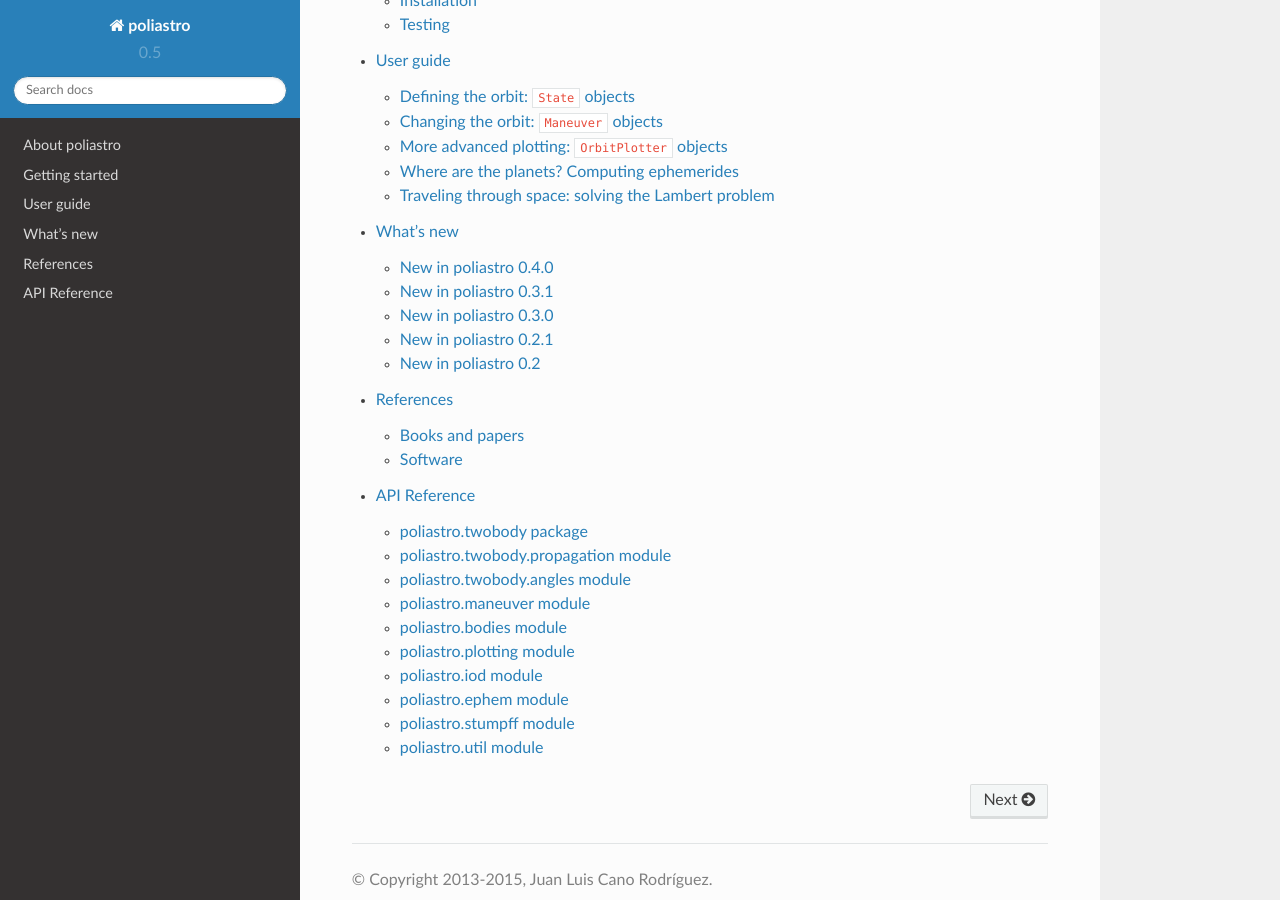
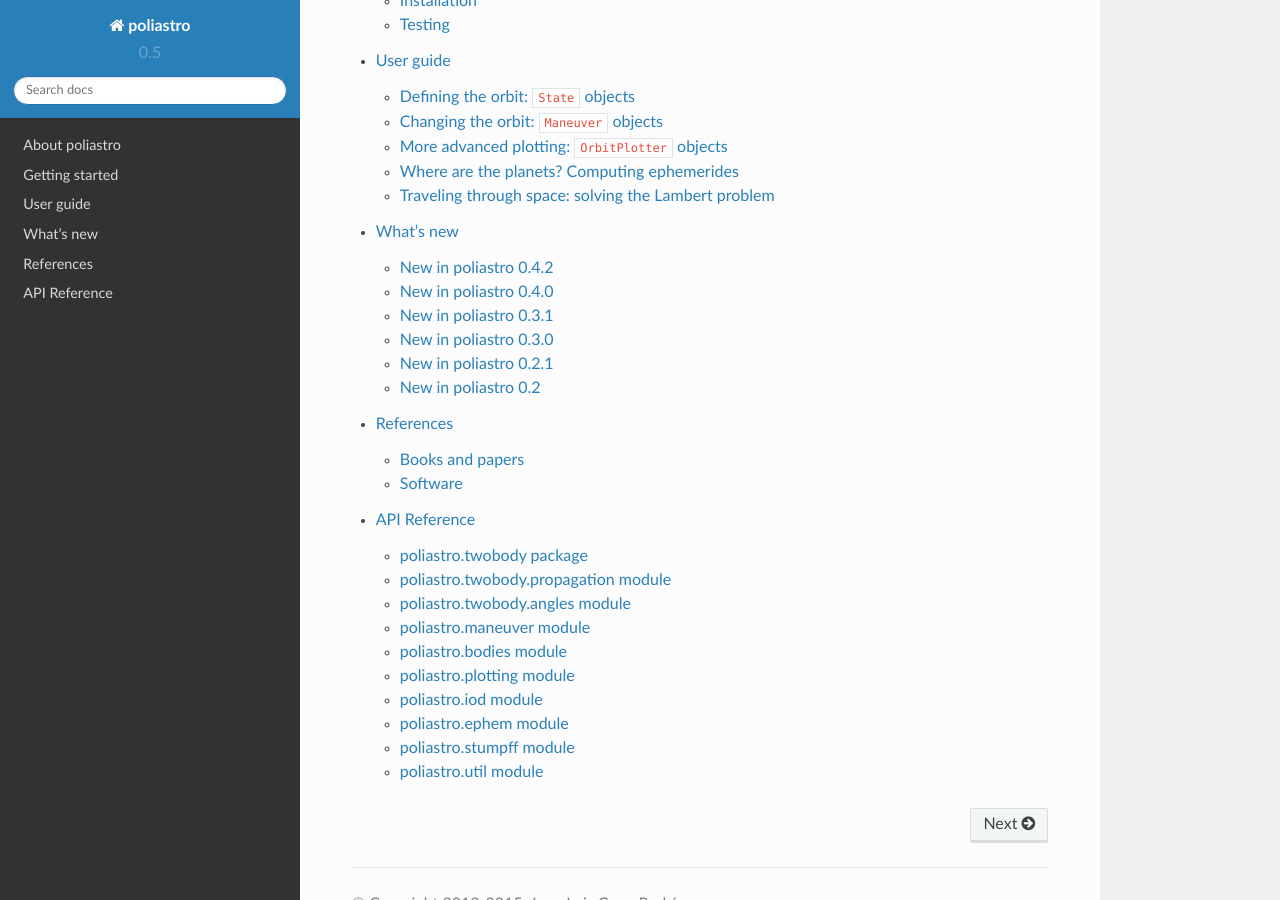
Before and after one commit to poliastro/poliastro, a Sphinx documentation site: the page built from docs/source/index.rst, in a window 1280 px wide and 900 px high, scrolled down 1521 px. Built offline with Sphinx 7.4.7 and the Read the Docs theme 2.0.0, drawn with Linux system fonts in a browser that asks for light colours.

Commit message:
Backport changelog from 0.4.x

```diff
--- a/docs/source/changelog.rst
+++ b/docs/source/changelog.rst
@@ -1,5 +1,10 @@
 What's new
 ==========
+
+New in poliastro 0.4.2
+----------------------
+
+Fixed packaging problems.
 
 New in poliastro 0.4.0
 ----------------------
```
